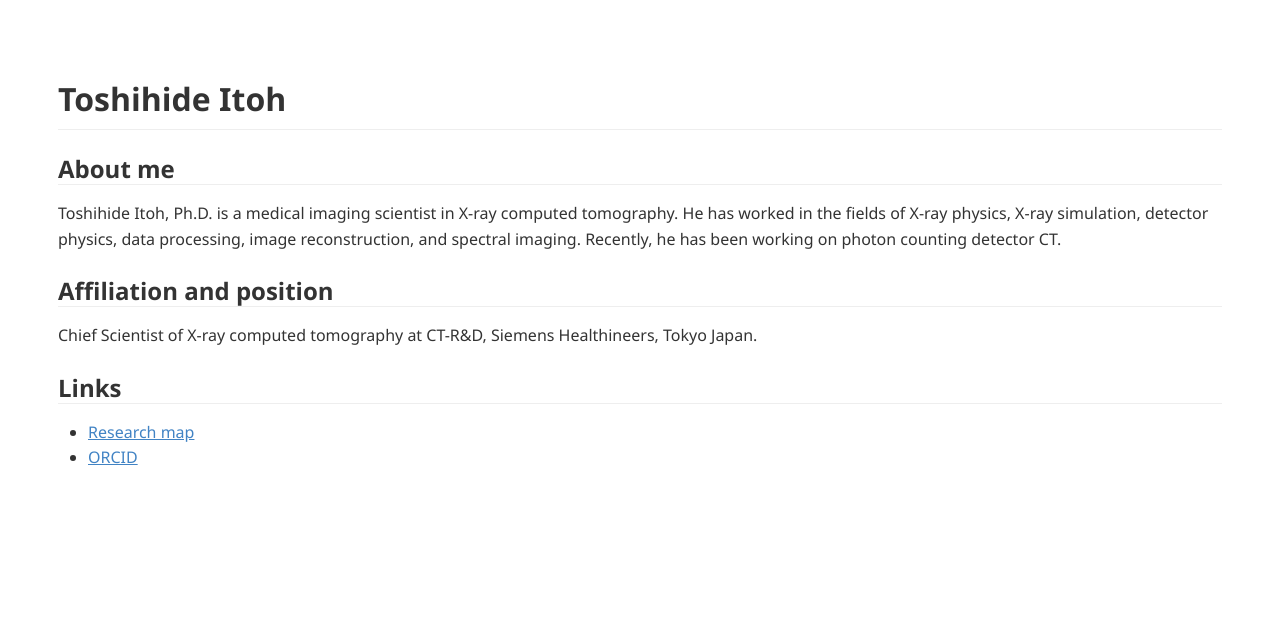
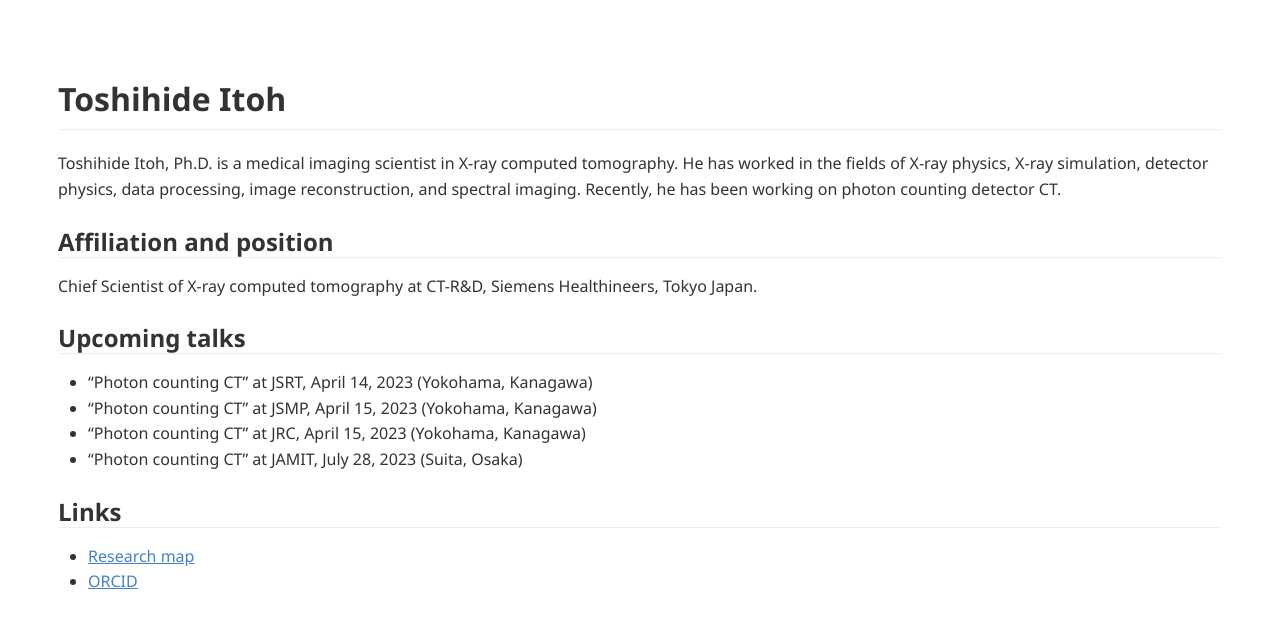
Before and after one commit to tnitoh/tnitoh.github.io, a Jekyll site: the page built from index.md, in a window 1280 px wide. Shown: the top 628 px of the page. Built offline with Jekyll 4.4.1, drawn with Linux system fonts in a browser that asks for light colours; Markdown is read by kramdown in place of the engine named in the settings.

Commit message:
Update index.md

```diff
--- a/index.md
+++ b/index.md
@@ -5,12 +5,18 @@ title: Toshihide Itoh's web page
 
 # Toshihide Itoh
 
-## About me
 Toshihide Itoh, Ph.D. is a medical imaging scientist in X-ray computed tomography. He has worked in the fields of X-ray physics, X-ray simulation, detector physics, data processing, image reconstruction, and spectral imaging. Recently, he has been working on photon counting detector CT.
 
 ## Affiliation and position
 Chief Scientist of X-ray computed tomography at CT-R&D, Siemens Healthineers, Tokyo Japan.
 
+## Upcoming talks
+
+- "Photon counting CT" at JSRT, April 14, 2023 (Yokohama, Kanagawa)
+- "Photon counting CT" at JSMP, April 15, 2023 (Yokohama, Kanagawa)
+- "Photon counting CT" at JRC, April 15, 2023 (Yokohama, Kanagawa)
+- "Photon counting CT" at JAMIT, July 28, 2023 (Suita, Osaka)
+
 ## Links
 - [Research map](https://researchmap.jp/tnitoh?lang=en){:target="_blank"}
 - [ORCID](https://orcid.org/0000-0002-0283-1225){:target="_blank"}
```
